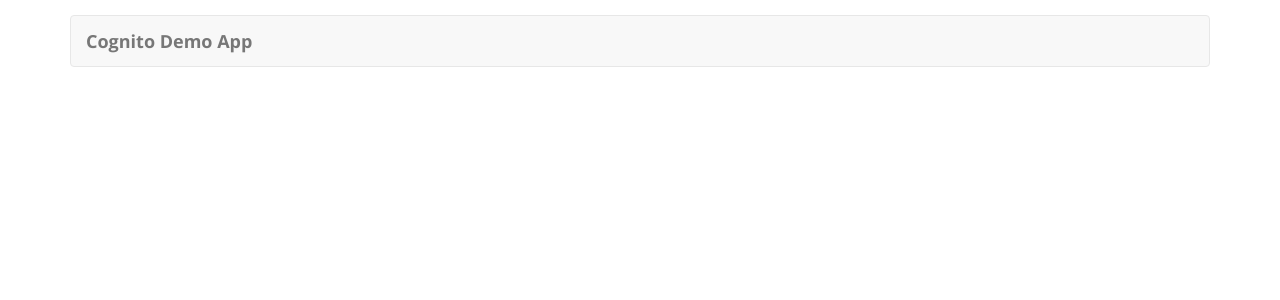
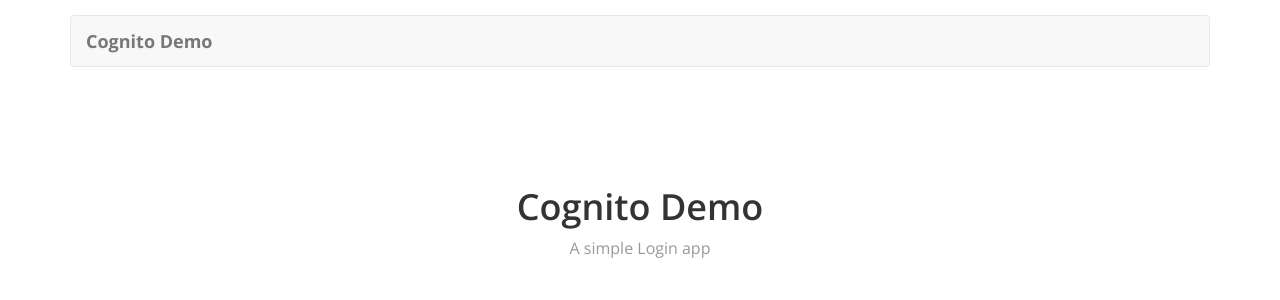
Before and after one commit to t2b-demo/aws-cognito-poc, a React (Create React App) app: page / in a window 1280 px wide. Shown: the top 300 px of the page. Built offline with nearby package versions, Linux system fonts and the light colour scheme.

Commit message:
Added Route to Home

```diff
--- a/src/App.js
+++ b/src/App.js
@@ -3,6 +3,7 @@ import { Link } from "react-router-dom";
 import { Navbar } from "react-bootstrap";
 
 import './App.css';
+import Routes from "./Routes";
 
 class App extends Component {
   render() {
@@ -11,11 +12,12 @@ class App extends Component {
         <Navbar fluid collapseOnSelect>
           <Navbar.Header>
             <Navbar.Brand>
-              <Link to="/">Cognito Demo App</Link>
+              <Link to="/">Cognito Demo</Link>
             </Navbar.Brand>
             <Navbar.Toggle />
           </Navbar.Header>
         </Navbar>
+        <Routes />
       </div>
     );
   }
--- /dev/null
+++ b/src/Routes.js
@@ -0,0 +1,8 @@
+import React from "react";
+import { Route, Switch } from "react-router-dom";
+import Home from "./components/Home";
+
+export default () =>
+  <Switch>
+    <Route path="/" exact component={Home} />
+  </Switch>;
--- /dev/null
+++ b/src/components/Home.css
@@ -0,0 +1,13 @@
+.Home .landing {
+    padding: 80px 0;
+    text-align: center;
+}
+
+.Home .landing h1 {
+    font-family: "Open Sans", sans-serif;
+    font-weight: 600;
+}
+
+.Home .landing p {
+    color: #999;
+}
--- /dev/null
+++ b/src/components/Home.js
@@ -0,0 +1,15 @@
+import React, { Component } from "react";
+import "./Home.css";
+
+export default class Home extends Component {
+  render() {
+    return (
+      <div className="Home">
+        <div className="landing">
+          <h1>Cognito Demo</h1>
+          <p>A simple Login app</p>
+        </div>
+      </div>
+    );
+  }
+}
```
